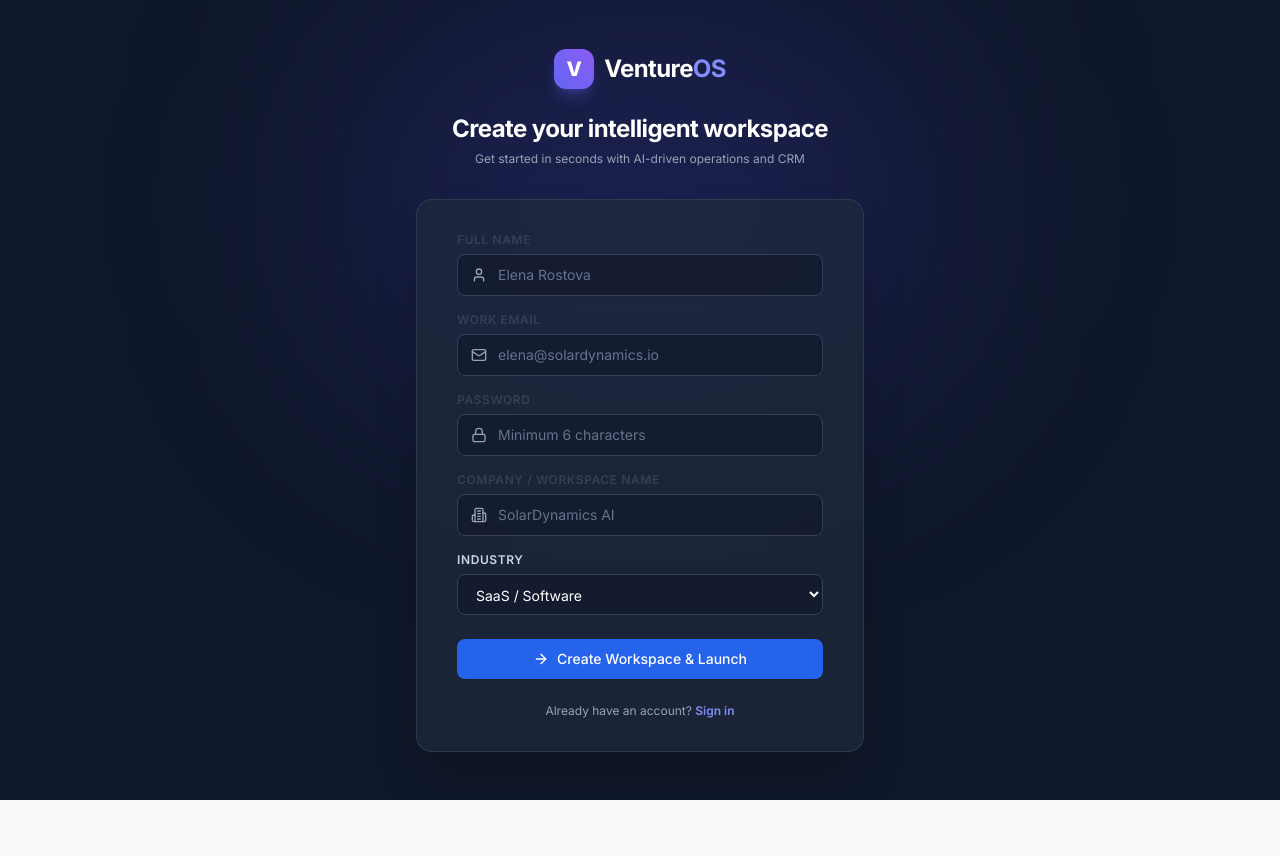
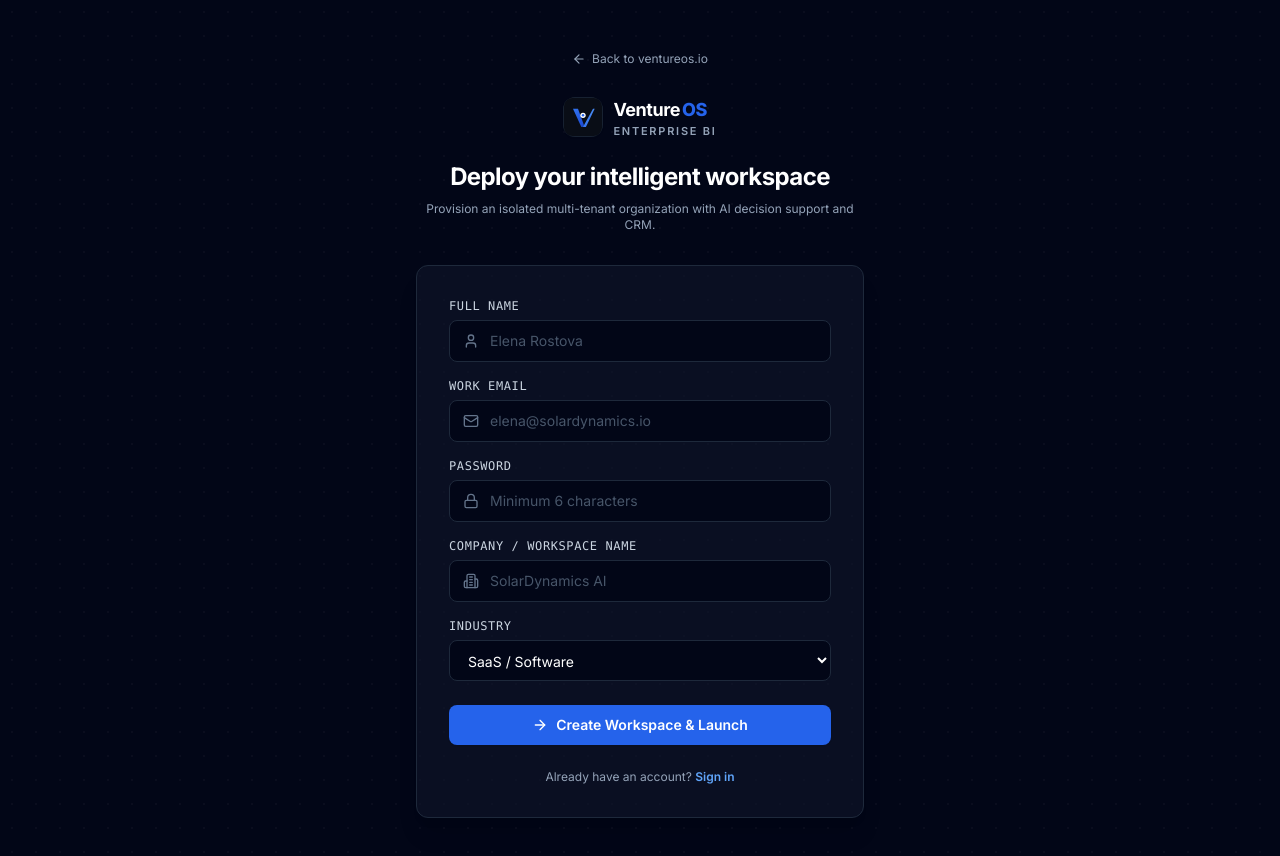
Before and after one commit to ToobaFarhat/venture-os, a React (Vite) app in the folder client/: page /register in a window 1280 px wide. Shown: the top 856 px of the page. Before the commit the page ends 800 px from the top, so only its background shows below. Built offline with nearby package versions, Linux system fonts and the light colour scheme; no server answers.

Commit message:
fix(nav): connect solutions anchor, remove hero badge, and redesign auth pages

```diff
--- a/client/src/pages/auth/LoginPage.tsx
+++ b/client/src/pages/auth/LoginPage.tsx
@@ -1,10 +1,10 @@
 import React, { useState } from 'react';
 import { Link, useNavigate } from 'react-router-dom';
-import { Mail, Lock, ArrowRight, Sparkles } from 'lucide-react';
+import { Mail, Lock, ArrowRight, ArrowLeft } from 'lucide-react';
 import { useAuth } from '../../contexts/AuthContext';
 import { AuthService } from '../../services/api';
 import { Button } from '../../components/ui/Button';
-import { Input } from '../../components/ui/Input';
+import { VentureLogo } from '../../components/brand/VentureLogo';
 
 export const LoginPage: React.FC = () => {
   const navigate = useNavigate();
@@ -46,29 +46,37 @@ export const LoginPage: React.FC = () => {
   };
 
   return (
-    <div className="min-h-screen bg-slate-900 flex flex-col justify-center py-12 sm:px-6 lg:px-8 relative overflow-hidden">
-      {/* Ambient background glow */}
-      <div className="absolute top-1/4 left-1/2 -translate-x-1/2 -translate-y-1/2 w-[600px] h-[400px] bg-indigo-600/20 blur-[120px] rounded-full pointer-events-none" />
+    <div className="min-h-screen bg-slate-950 text-slate-100 flex flex-col justify-center py-12 sm:px-6 lg:px-8 relative overflow-hidden selection:bg-blue-600 selection:text-white">
+      {/* Subtle architectural background grid */}
+      <div className="absolute inset-0 opacity-[0.03] pointer-events-none bg-[radial-gradient(#fff_1px,transparent_1px)] [background-size:24px_24px]" />
 
       <div className="sm:mx-auto sm:w-full sm:max-w-md relative z-10 text-center">
-        <Link to="/" className="inline-flex items-center gap-2.5 mb-6">
-          <div className="w-10 h-10 rounded-xl bg-gradient-to-tr from-indigo-500 to-violet-500 flex items-center justify-center text-white font-black text-xl shadow-lg shadow-indigo-500/30">
-            V
+        {/* Back to Home Link */}
+        <div className="mb-6">
+          <Link
+            to="/"
+            className="inline-flex items-center gap-1.5 text-xs text-slate-400 hover:text-white transition-colors"
+          >
+            <ArrowLeft className="w-3.5 h-3.5" />
+            <span>Back to ventureos.io</span>
+          </Link>
         </div>
-          <span className="text-2xl font-bold tracking-tight text-white">
-            Venture<span className="text-indigo-400">OS</span>
-          </span>
-        </Link>
-        <h2 className="text-2xl font-bold text-white tracking-tight">
-          Welcome back
-        </h2>
-        <p className="mt-1.5 text-xs text-slate-400">
-          Sign in to access your intelligent business operations platform
+
+        {/* Clickable Brand Logo */}
+        <div className="flex justify-center mb-6">
+          <VentureLogo to="/" theme="dark" size="lg" />
+        </div>
+
+        <h1 className="text-2xl font-bold text-white tracking-tight">
+          Sign in to your workspace
+        </h1>
+        <p className="mt-2 text-xs text-slate-400">
+          Enter your authorized credentials to access your business operations platform.
         </p>
       </div>
 
       <div className="mt-8 sm:mx-auto sm:w-full sm:max-w-md relative z-10 px-4 sm:px-0">
-        <div className="bg-slate-800/80 backdrop-blur-xl border border-slate-700/80 py-8 px-6 shadow-2xl rounded-2xl sm:px-10">
+        <div className="bg-slate-900/60 border border-slate-800 py-8 px-6 shadow-xl rounded-xl sm:px-8">
           {error && (
             <div className="mb-5 p-3 rounded-lg bg-rose-500/10 border border-rose-500/20 text-rose-300 text-xs font-medium">
               {error}
@@ -76,33 +84,49 @@ export const LoginPage: React.FC = () => {
           )}
 
           <form onSubmit={(e) => handleSubmit(e)} className="space-y-4">
-            <Input
-              label="Work Email"
+            <div>
+              <label className="block text-xs font-mono uppercase tracking-wider text-slate-300 mb-1.5">
+                Work Email
+              </label>
+              <div className="relative">
+                <div className="absolute inset-y-0 left-0 pl-3.5 flex items-center pointer-events-none text-slate-500">
+                  <Mail className="w-4 h-4" />
+                </div>
+                <input
                   type="email"
                   placeholder="alex@ventureos.io"
                   value={email}
                   onChange={(e) => setEmail(e.target.value)}
-              icon={<Mail className="w-4 h-4" />}
-              className="bg-slate-900/60 border-slate-700 text-white placeholder:text-slate-500 focus:border-indigo-400 focus:ring-indigo-900"
+                  className="block w-full rounded-lg border border-slate-800 bg-slate-950 text-white placeholder:text-slate-600 text-sm pl-10 pr-3.5 py-2.5 focus:border-blue-500 focus:ring-1 focus:ring-blue-500 focus:outline-none transition-colors"
                   required
                 />
+              </div>
+            </div>
 
-            <Input
-              label="Password"
+            <div>
+              <label className="block text-xs font-mono uppercase tracking-wider text-slate-300 mb-1.5">
+                Password
+              </label>
+              <div className="relative">
+                <div className="absolute inset-y-0 left-0 pl-3.5 flex items-center pointer-events-none text-slate-500">
+                  <Lock className="w-4 h-4" />
+                </div>
+                <input
                   type="password"
                   placeholder="••••••••••••"
                   value={password}
                   onChange={(e) => setPassword(e.target.value)}
-              icon={<Lock className="w-4 h-4" />}
-              className="bg-slate-900/60 border-slate-700 text-white placeholder:text-slate-500 focus:border-indigo-400 focus:ring-indigo-900"
+                  className="block w-full rounded-lg border border-slate-800 bg-slate-950 text-white placeholder:text-slate-600 text-sm pl-10 pr-3.5 py-2.5 focus:border-blue-500 focus:ring-1 focus:blue-500 focus:outline-none transition-colors"
                   required
                 />
+              </div>
+            </div>
 
             <div className="pt-2">
               <Button
                 type="submit"
                 variant="ai"
-                className="w-full justify-center py-2.5 text-sm"
+                className="w-full justify-center py-2.5 text-sm font-semibold"
                 loading={loading}
                 icon={<ArrowRight className="w-4 h-4" />}
               >
@@ -112,54 +136,58 @@ export const LoginPage: React.FC = () => {
           </form>
 
           {/* Quick Demo Fill Buttons */}
-          <div className="mt-6 pt-6 border-t border-slate-700/60">
-            <div className="text-[11px] font-semibold uppercase tracking-wider text-slate-400 text-center mb-3">
+          <div className="mt-6 pt-6 border-t border-slate-800/80">
+            <div className="text-[10px] font-mono uppercase tracking-wider text-slate-400 text-center mb-3">
               One-Click Seed Accounts
             </div>
             <div className="grid grid-cols-1 gap-2">
               <button
                 type="button"
                 onClick={() => handleDemoLogin('alex@ventureos.io')}
-                className="flex items-center justify-between p-2.5 rounded-xl bg-slate-900/50 hover:bg-slate-900 border border-slate-700 hover:border-indigo-500/50 text-left transition-all group"
+                className="flex items-center justify-between p-2.5 rounded-lg bg-slate-950 hover:bg-slate-800/60 border border-slate-800 hover:border-blue-500/50 text-left transition-all group"
               >
                 <div className="flex items-center gap-2.5">
-                  <div className="w-7 h-7 rounded-lg bg-indigo-500/20 text-indigo-400 flex items-center justify-center font-bold text-xs">
+                  <div className="w-7 h-7 rounded bg-blue-600/20 text-blue-400 flex items-center justify-center font-bold text-xs">
                     AM
                   </div>
                   <div>
-                    <div className="text-xs font-semibold text-white group-hover:text-indigo-300 transition-colors">
+                    <div className="text-xs font-semibold text-white group-hover:text-blue-300 transition-colors">
                       Alex Morgan
                     </div>
                     <div className="text-[10px] text-slate-400">Owner & CEO • NovaPulse Analytics</div>
                   </div>
                 </div>
-                <Sparkles className="w-4 h-4 text-indigo-400 opacity-60 group-hover:opacity-100" />
+                <span className="text-[10px] font-mono text-slate-500 group-hover:text-blue-400 transition-colors">
+                  Auto-fill →
+                </span>
               </button>
 
               <button
                 type="button"
                 onClick={() => handleDemoLogin('sarah@ventureos.io')}
-                className="flex items-center justify-between p-2.5 rounded-xl bg-slate-900/50 hover:bg-slate-900 border border-slate-700 hover:border-indigo-500/50 text-left transition-all group"
+                className="flex items-center justify-between p-2.5 rounded-lg bg-slate-950 hover:bg-slate-800/60 border border-slate-800 hover:border-blue-500/50 text-left transition-all group"
               >
                 <div className="flex items-center gap-2.5">
-                  <div className="w-7 h-7 rounded-lg bg-violet-500/20 text-violet-400 flex items-center justify-center font-bold text-xs">
+                  <div className="w-7 h-7 rounded bg-slate-800 text-slate-300 flex items-center justify-center font-bold text-xs">
                     SC
                   </div>
                   <div>
-                    <div className="text-xs font-semibold text-white group-hover:text-violet-300 transition-colors">
+                    <div className="text-xs font-semibold text-white group-hover:text-blue-300 transition-colors">
                       Sarah Chen
                     </div>
                     <div className="text-[10px] text-slate-400">Product Lead • NovaPulse Analytics</div>
                   </div>
                 </div>
-                <Sparkles className="w-4 h-4 text-violet-400 opacity-60 group-hover:opacity-100" />
+                <span className="text-[10px] font-mono text-slate-500 group-hover:text-blue-400 transition-colors">
+                  Auto-fill →
+                </span>
               </button>
             </div>
           </div>
 
           <div className="mt-6 text-center text-xs text-slate-400">
-            Don't have a workspace?{' '}
-            <Link to="/register" className="font-semibold text-indigo-400 hover:text-indigo-300">
+            Need a new workspace?{' '}
+            <Link to="/register" className="font-semibold text-blue-400 hover:text-blue-300">
               Create a free workspace
             </Link>
           </div>
--- a/client/src/pages/auth/RegisterPage.tsx
+++ b/client/src/pages/auth/RegisterPage.tsx
@@ -1,10 +1,10 @@
 import React, { useState } from 'react';
 import { Link, useNavigate } from 'react-router-dom';
-import { Mail, Lock, User as UserIcon, Building2, ArrowRight } from 'lucide-react';
+import { Mail, Lock, User as UserIcon, Building2, ArrowRight, ArrowLeft } from 'lucide-react';
 import { useAuth } from '../../contexts/AuthContext';
 import { AuthService } from '../../services/api';
 import { Button } from '../../components/ui/Button';
-import { Input } from '../../components/ui/Input';
+import { VentureLogo } from '../../components/brand/VentureLogo';
 
 export const RegisterPage: React.FC = () => {
   const navigate = useNavigate();
@@ -47,28 +47,37 @@ export const RegisterPage: React.FC = () => {
   };
 
   return (
-    <div className="min-h-screen bg-slate-900 flex flex-col justify-center py-12 sm:px-6 lg:px-8 relative overflow-hidden">
-      <div className="absolute top-1/4 left-1/2 -translate-x-1/2 -translate-y-1/2 w-[600px] h-[400px] bg-indigo-600/20 blur-[120px] rounded-full pointer-events-none" />
+    <div className="min-h-screen bg-slate-950 text-slate-100 flex flex-col justify-center py-12 sm:px-6 lg:px-8 relative overflow-hidden selection:bg-blue-600 selection:text-white">
+      {/* Subtle architectural background grid */}
+      <div className="absolute inset-0 opacity-[0.03] pointer-events-none bg-[radial-gradient(#fff_1px,transparent_1px)] [background-size:24px_24px]" />
 
       <div className="sm:mx-auto sm:w-full sm:max-w-md relative z-10 text-center">
-        <Link to="/" className="inline-flex items-center gap-2.5 mb-6">
-          <div className="w-10 h-10 rounded-xl bg-gradient-to-tr from-indigo-500 to-violet-500 flex items-center justify-center text-white font-black text-xl shadow-lg shadow-indigo-500/30">
-            V
+        {/* Back to Home Link */}
+        <div className="mb-6">
+          <Link
+            to="/"
+            className="inline-flex items-center gap-1.5 text-xs text-slate-400 hover:text-white transition-colors"
+          >
+            <ArrowLeft className="w-3.5 h-3.5" />
+            <span>Back to ventureos.io</span>
+          </Link>
         </div>
-          <span className="text-2xl font-bold tracking-tight text-white">
-            Venture<span className="text-indigo-400">OS</span>
-          </span>
-        </Link>
-        <h2 className="text-2xl font-bold text-white tracking-tight">
-          Create your intelligent workspace
-        </h2>
-        <p className="mt-1.5 text-xs text-slate-400">
-          Get started in seconds with AI-driven operations and CRM
+
+        {/* Clickable Brand Logo */}
+        <div className="flex justify-center mb-6">
+          <VentureLogo to="/" theme="dark" size="lg" />
+        </div>
+
+        <h1 className="text-2xl font-bold text-white tracking-tight">
+          Deploy your intelligent workspace
+        </h1>
+        <p className="mt-2 text-xs text-slate-400">
+          Provision an isolated multi-tenant organization with AI decision support and CRM.
         </p>
       </div>
 
       <div className="mt-8 sm:mx-auto sm:w-full sm:max-w-md relative z-10 px-4 sm:px-0">
-        <div className="bg-slate-800/80 backdrop-blur-xl border border-slate-700/80 py-8 px-6 shadow-2xl rounded-2xl sm:px-10">
+        <div className="bg-slate-900/60 border border-slate-800 py-8 px-6 shadow-xl rounded-xl sm:px-8">
           {error && (
             <div className="mb-5 p-3 rounded-lg bg-rose-500/10 border border-rose-500/20 text-rose-300 text-xs font-medium">
               {error}
@@ -76,59 +85,91 @@ export const RegisterPage: React.FC = () => {
           )}
 
           <form onSubmit={handleSubmit} className="space-y-4">
-            <Input
-              label="Full Name"
+            <div>
+              <label className="block text-xs font-mono uppercase tracking-wider text-slate-300 mb-1.5">
+                Full Name
+              </label>
+              <div className="relative">
+                <div className="absolute inset-y-0 left-0 pl-3.5 flex items-center pointer-events-none text-slate-500">
+                  <UserIcon className="w-4 h-4" />
+                </div>
+                <input
                   type="text"
                   placeholder="Elena Rostova"
                   value={name}
                   onChange={(e) => setName(e.target.value)}
-              icon={<UserIcon className="w-4 h-4" />}
-              className="bg-slate-900/60 border-slate-700 text-white placeholder:text-slate-500 focus:border-indigo-400 focus:ring-indigo-900"
+                  className="block w-full rounded-lg border border-slate-800 bg-slate-950 text-white placeholder:text-slate-600 text-sm pl-10 pr-3.5 py-2.5 focus:border-blue-500 focus:ring-1 focus:ring-blue-500 focus:outline-none transition-colors"
                   required
                 />
+              </div>
+            </div>
 
-            <Input
-              label="Work Email"
+            <div>
+              <label className="block text-xs font-mono uppercase tracking-wider text-slate-300 mb-1.5">
+                Work Email
+              </label>
+              <div className="relative">
+                <div className="absolute inset-y-0 left-0 pl-3.5 flex items-center pointer-events-none text-slate-500">
+                  <Mail className="w-4 h-4" />
+                </div>
+                <input
                   type="email"
                   placeholder="elena@solardynamics.io"
                   value={email}
                   onChange={(e) => setEmail(e.target.value)}
-              icon={<Mail className="w-4 h-4" />}
-              className="bg-slate-900/60 border-slate-700 text-white placeholder:text-slate-500 focus:border-indigo-400 focus:ring-indigo-900"
+                  className="block w-full rounded-lg border border-slate-800 bg-slate-950 text-white placeholder:text-slate-600 text-sm pl-10 pr-3.5 py-2.5 focus:border-blue-500 focus:ring-1 focus:ring-blue-500 focus:outline-none transition-colors"
                   required
                 />
+              </div>
+            </div>
 
-            <Input
-              label="Password"
+            <div>
+              <label className="block text-xs font-mono uppercase tracking-wider text-slate-300 mb-1.5">
+                Password
+              </label>
+              <div className="relative">
+                <div className="absolute inset-y-0 left-0 pl-3.5 flex items-center pointer-events-none text-slate-500">
+                  <Lock className="w-4 h-4" />
+                </div>
+                <input
                   type="password"
                   placeholder="Minimum 6 characters"
                   value={password}
                   onChange={(e) => setPassword(e.target.value)}
-              icon={<Lock className="w-4 h-4" />}
-              className="bg-slate-900/60 border-slate-700 text-white placeholder:text-slate-500 focus:border-indigo-400 focus:ring-indigo-900"
+                  className="block w-full rounded-lg border border-slate-800 bg-slate-950 text-white placeholder:text-slate-600 text-sm pl-10 pr-3.5 py-2.5 focus:border-blue-500 focus:ring-1 focus:ring-blue-500 focus:outline-none transition-colors"
                   required
                   minLength={6}
                 />
+              </div>
+            </div>
 
-            <Input
-              label="Company / Workspace Name"
+            <div>
+              <label className="block text-xs font-mono uppercase tracking-wider text-slate-300 mb-1.5">
+                Company / Workspace Name
+              </label>
+              <div className="relative">
+                <div className="absolute inset-y-0 left-0 pl-3.5 flex items-center pointer-events-none text-slate-500">
+                  <Building2 className="w-4 h-4" />
+                </div>
+                <input
                   type="text"
                   placeholder="SolarDynamics AI"
                   value={companyName}
                   onChange={(e) => setCompanyName(e.target.value)}
-              icon={<Building2 className="w-4 h-4" />}
-              className="bg-slate-900/60 border-slate-700 text-white placeholder:text-slate-500 focus:border-indigo-400 focus:ring-indigo-900"
+                  className="block w-full rounded-lg border border-slate-800 bg-slate-950 text-white placeholder:text-slate-600 text-sm pl-10 pr-3.5 py-2.5 focus:border-blue-500 focus:ring-1 focus:ring-blue-500 focus:outline-none transition-colors"
                   required
                 />
+              </div>
+            </div>
 
             <div>
-              <label className="block text-xs font-semibold uppercase tracking-wider text-slate-300 mb-1.5">
+              <label className="block text-xs font-mono uppercase tracking-wider text-slate-300 mb-1.5">
                 Industry
               </label>
               <select
                 value={industry}
                 onChange={(e) => setIndustry(e.target.value)}
-                className="block w-full rounded-lg border border-slate-700 bg-slate-900/60 text-white text-sm px-3.5 py-2.5 focus:border-indigo-400 focus:ring-2 focus:ring-indigo-900 focus:outline-none"
+                className="block w-full rounded-lg border border-slate-800 bg-slate-950 text-white text-sm px-3.5 py-2.5 focus:border-blue-500 focus:ring-1 focus:ring-blue-500 focus:outline-none transition-colors"
               >
                 <option value="SaaS / Software">SaaS / Software</option>
                 <option value="E-Commerce & Retail">E-Commerce & Retail</option>
@@ -143,7 +184,7 @@ export const RegisterPage: React.FC = () => {
               <Button
                 type="submit"
                 variant="ai"
-                className="w-full justify-center py-2.5 text-sm"
+                className="w-full justify-center py-2.5 text-sm font-semibold"
                 loading={loading}
                 icon={<ArrowRight className="w-4 h-4" />}
               >
@@ -154,7 +195,7 @@ export const RegisterPage: React.FC = () => {
 
           <div className="mt-6 text-center text-xs text-slate-400">
             Already have an account?{' '}
-            <Link to="/login" className="font-semibold text-indigo-400 hover:text-indigo-300">
+            <Link to="/login" className="font-semibold text-blue-400 hover:text-blue-300">
               Sign in
             </Link>
           </div>
```
Also changed, not shown: client/src/components/layout/PublicNavbar.tsx (+7 -1 lines), client/src/pages/public/HomePage.tsx (+80 -8 lines). Lines whose indentation alone changed are shown as unchanged.
